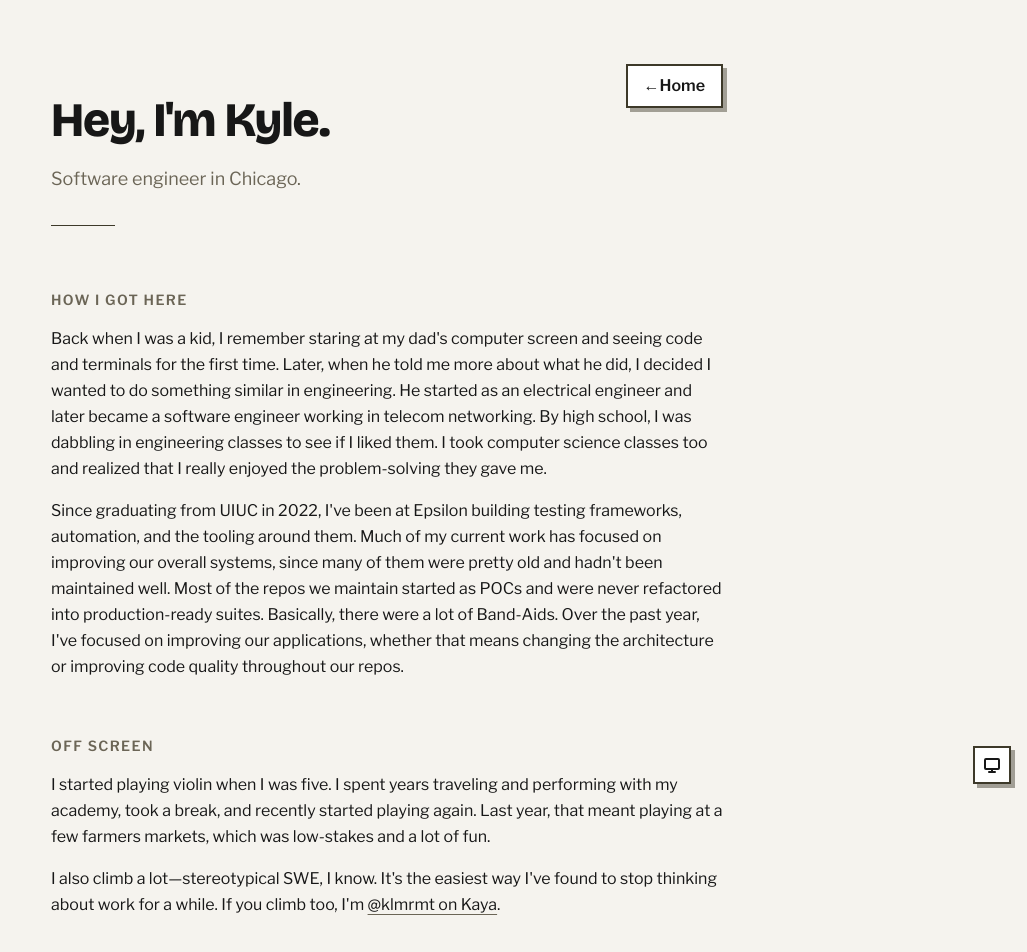
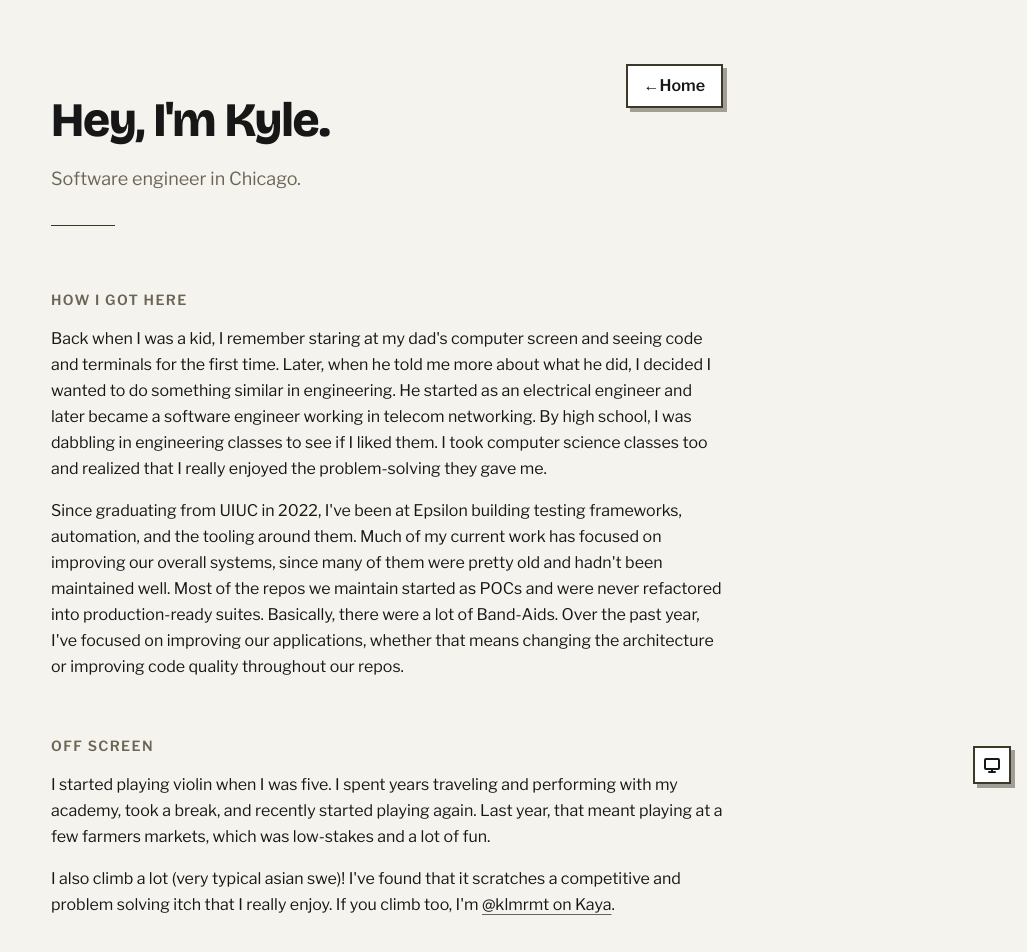
Before and after one commit to klmrmt/my-portfolio, a Next.js app: page /about in a window 1280 px wide. Shown: the top 952 px of the page, without its empty margins (253-1280 px from the left). Built offline with nearby package versions, Linux system fonts and the light colour scheme.

Commit message:
content: update climbing introduction

```diff
--- a/src/app/about/page.tsx
+++ b/src/app/about/page.tsx
@@ -108,8 +108,8 @@ export default function About() {
               meant playing at a few farmers markets, which was low-stakes and a lot of fun.
             </p>
             <p>
-              I also climb a lot&mdash;stereotypical SWE, I know. It&apos;s the easiest way I&apos;ve
-              found to stop thinking about work for a while. If you climb too, I&apos;m{" "}
+              I also climb a lot (very typical asian swe)! I&apos;ve found that it scratches
+              a competitive and problem solving itch that I really enjoy. If you climb too, I&apos;m{" "}
               <a
                 href="https://www.kayaclimb.com/user/klmrmt"
                 target="_blank"
```
